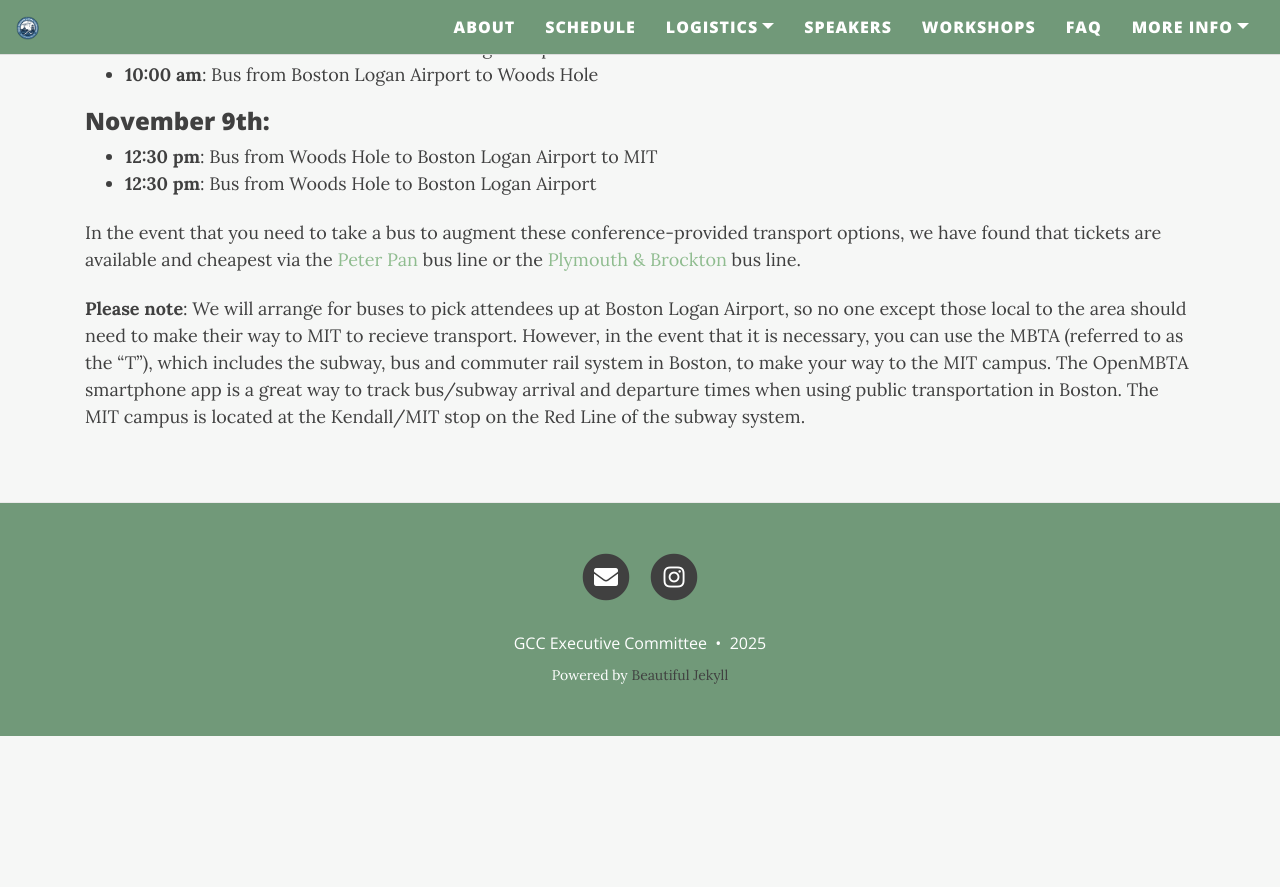
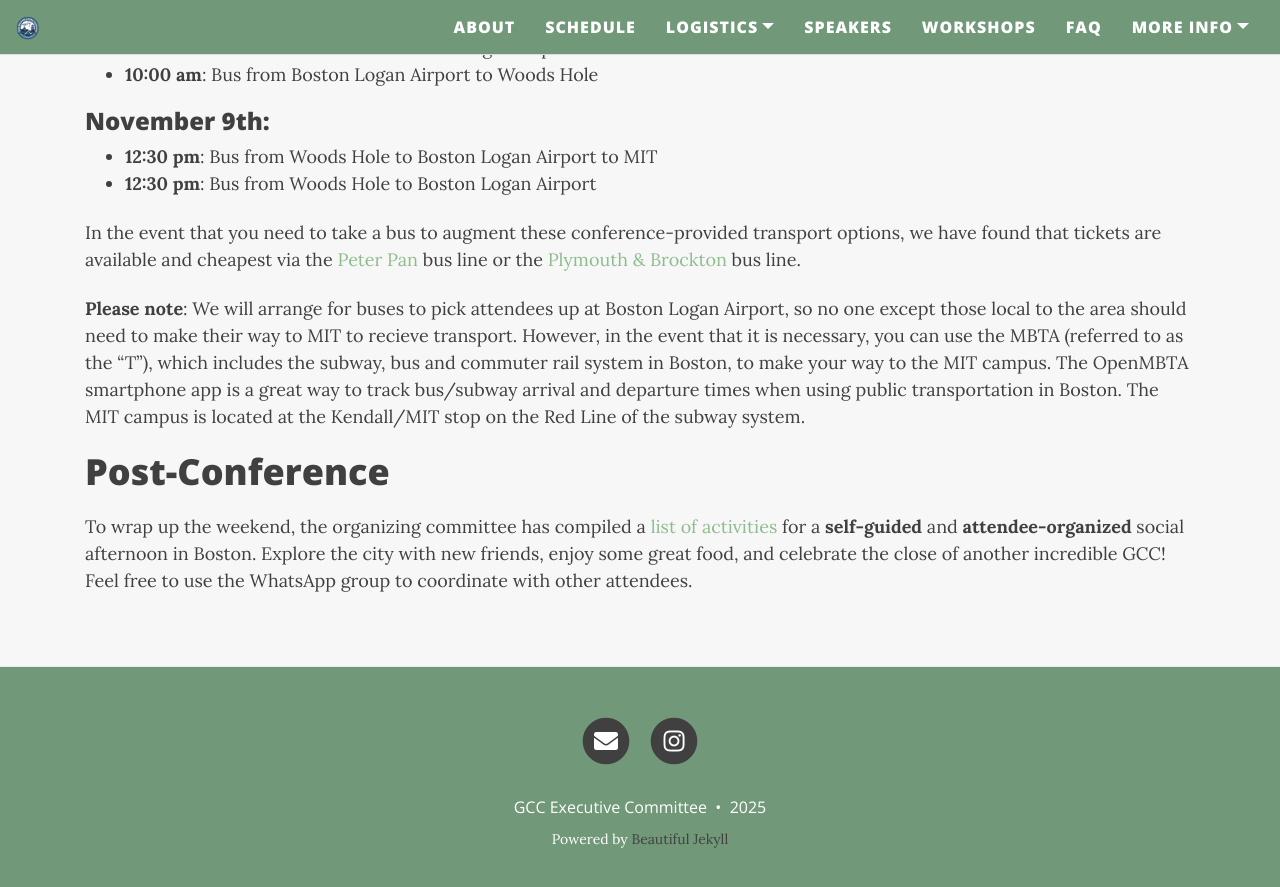
Before and after one commit to graduateclimateconference/graduateclimateconference.github.io, a Jekyll site: the page built from logistics.md, in a window 1280 px wide and 900 px high, scrolled down 956 px. Shown: the top 887 px of the window. Built offline with Jekyll 4.4.1, drawn with Linux system fonts in a browser that asks for light colours; nearby versions of some CDN libraries; before the commit the page ends 1692 px from its top, so only the background shows below that.

Commit message:
Update logistics.md

```diff
--- a/logistics.md
+++ b/logistics.md
@@ -26,6 +26,8 @@ In the event that you need to take a bus to augment these conference-provided tr
 
 __Please note__: We will arrange for buses to pick attendees up at Boston Logan Airport, so no one except those local to the area should need to make their way to MIT to recieve transport. However, in the event that it is necessary, you can use the MBTA (referred to as the “T”), which includes the subway, bus and commuter rail system in Boston, to make your way to the MIT campus. The OpenMBTA smartphone app is a great way to track bus/subway arrival and departure times when using public transportation in Boston. The MIT campus is located at the Kendall/MIT stop on the Red Line of the subway system.
 
+# Post-Conference
+To wrap up the weekend, the organizing committee has compiled a [list of activities](https://docs.google.com/spreadsheets/d/1Vsks3KDjsjwmXlmeFhQywaO6x1hjIrLzXMH9TUAqQns/edit) for a **self-guided** and **attendee-organized** social afternoon in Boston. Explore the city with new friends, enjoy some great food, and celebrate the close of another incredible GCC! Feel free to use the WhatsApp group to coordinate with other attendees.
 
 
 <!--# How to get to MIT’s campus for the bus
```
